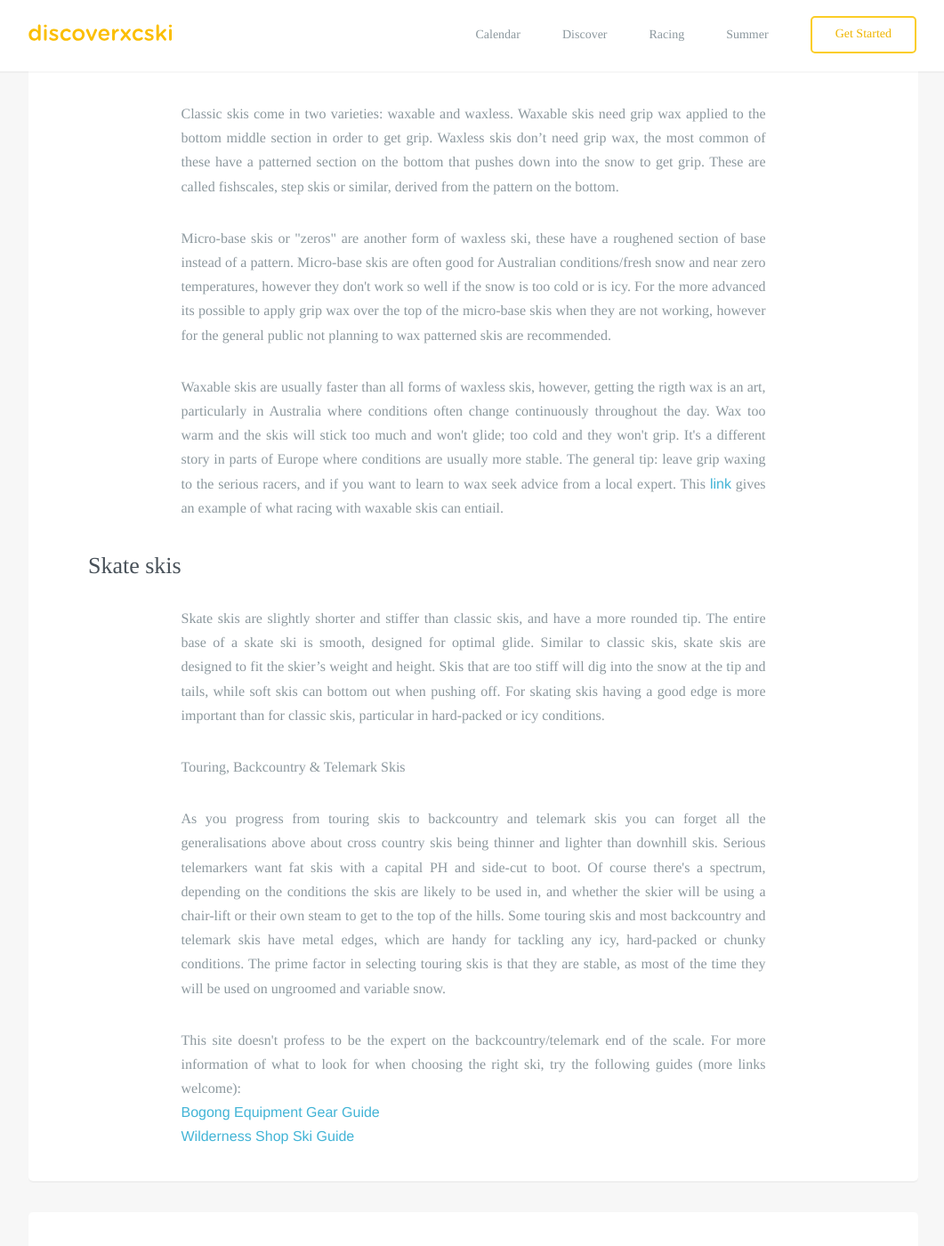
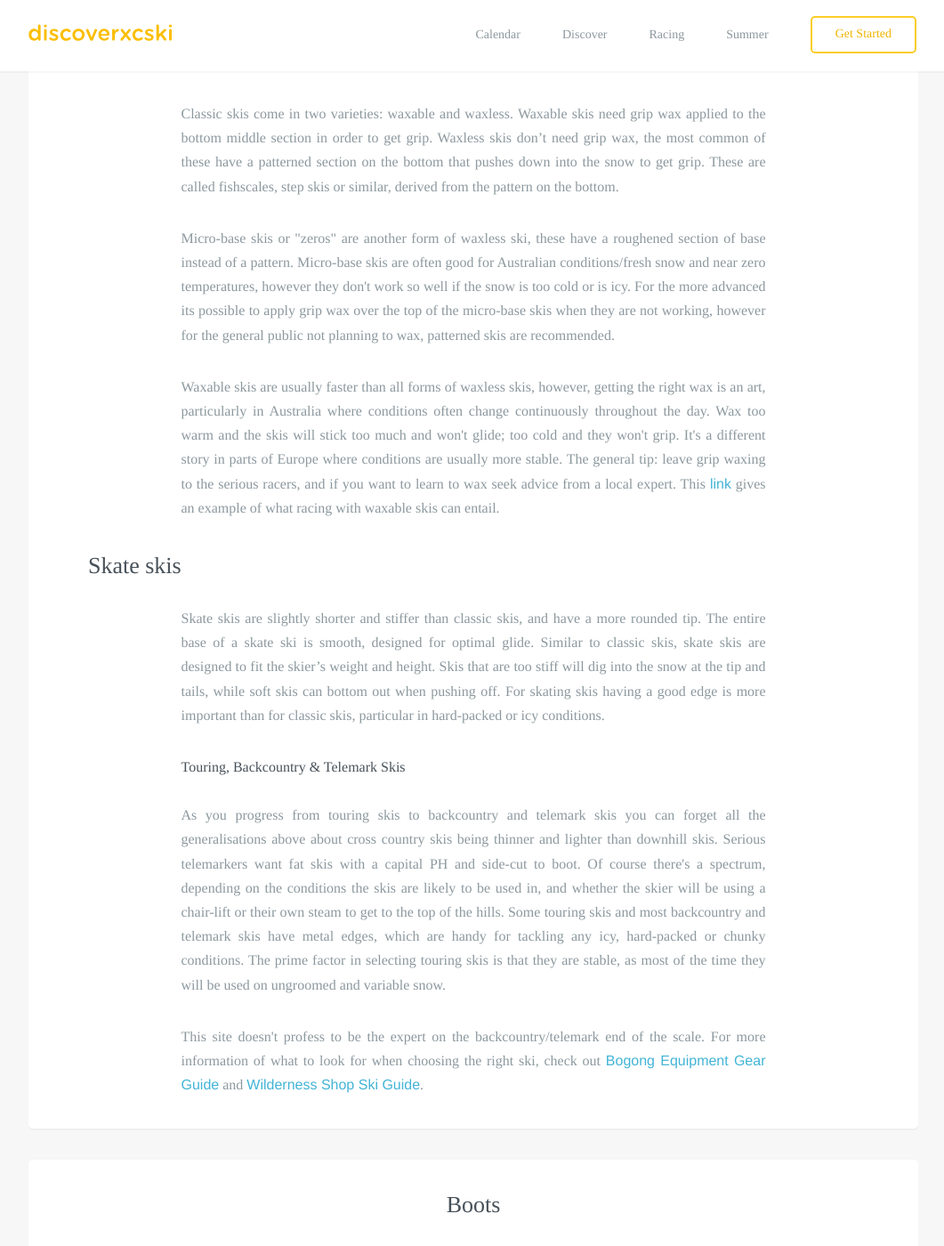
Before and after one commit to robcatto/robcatto.github.io, a Jekyll site: the page built from get-started/equipment/index.html, in a window 1280 px wide and 1400 px high, scrolled down 1127 px. Shown: the whole window at 89% size, without its empty margins (108-1169 px from the left). Built offline with Jekyll 4.4.1, drawn with Linux system fonts in a browser that asks for light colours; some web fonts are replaced; Markdown is read by kramdown in place of the engine named in the settings; some of the changed text lies outside the part shown.

Commit message:
Update index.html

```diff
--- a/get-started/equipment/index.html
+++ b/get-started/equipment/index.html
@@ -49,18 +49,15 @@ layout: default
                     <p class="left__aligned--p">In general cross country skis are thinner and lighter than downhill skis.  For track skiing there are two main types of skis; classic skis with a pattern/wax underneath the foot which stops it from gliding backwards, and skate skis which are completely smooth on the bottom and designed only for gliding. For both classic and skating skis probably the most important thing is that they are the right stiffness (known as flex) for your weight.
                 <h3 align=left>Classic skis</h3>
                     <p class="left__aligned--p">Classic skis come in two varieties: waxable and waxless. Waxable skis need grip wax applied to the bottom middle section in order to get grip. Waxless skis don’t need grip wax, the most common of these have a patterned section on the bottom that pushes down into the snow to get grip. These are called fishscales, step skis or similar, derived from the pattern on the bottom.
-                    <p class="left__aligned--p">Micro-base skis or "zeros" are another form of waxless ski, these have a roughened section of base instead of a pattern. Micro-base skis are often good for Australian conditions/fresh snow and near zero temperatures, however they don't work so well if the snow is too cold or is icy. For the more advanced its possible to apply grip wax over the top of the micro-base skis when they are not working, however for the general public not planning to wax patterned skis are recommended.
-                        <p class="left__aligned--p">Waxable skis are usually faster than all forms of waxless skis, however, getting the rigth wax is an art, particularly in Australia where conditions often change continuously throughout the day. Wax too warm and the skis will stick too much and won't glide; too cold and they won't grip. It's a different story in parts of Europe where conditions are usually more stable. The general tip: leave grip waxing to the serious racers, and if you want to learn to wax seek advice from a local expert. This <a href="http://crosscountryskier.com.au/techniques/classic/2007104186094.htm"target="blank">link</a> gives an example of what racing with waxable skis can entiail.</p>
+                    <p class="left__aligned--p">Micro-base skis or "zeros" are another form of waxless ski, these have a roughened section of base instead of a pattern. Micro-base skis are often good for Australian conditions/fresh snow and near zero temperatures, however they don't work so well if the snow is too cold or is icy. For the more advanced its possible to apply grip wax over the top of the micro-base skis when they are not working, however for the general public not planning to wax, patterned skis are recommended.
+                        <p class="left__aligned--p">Waxable skis are usually faster than all forms of waxless skis, however, getting the right wax is an art, particularly in Australia where conditions often change continuously throughout the day. Wax too warm and the skis will stick too much and won't glide; too cold and they won't grip. It's a different story in parts of Europe where conditions are usually more stable. The general tip: leave grip waxing to the serious racers, and if you want to learn to wax seek advice from a local expert. This <a href="http://crosscountryskier.com.au/techniques/classic/2007104186094.htm"target="blank">link</a> gives an example of what racing with waxable skis can entail.</p>
 
                    <h3 align=left>Skate skis</h3>
                     <p class="left__aligned--p">Skate skis are slightly shorter and stiffer than classic skis, and have a more rounded tip. The entire base of a skate ski is smooth, designed for optimal glide. Similar to classic skis, skate skis are designed to fit the skier’s weight and height. Skis that are too stiff will dig into the snow at the tip and tails, while soft skis can bottom out when pushing off. For skating skis having a good edge is more important than for classic skis, particular in hard-packed or icy conditions.
                      </p>
-             <p class="left__aligned--p">Touring, Backcountry & Telemark Skis</h3>
+             <h3 class="left__aligned--p">Touring, Backcountry & Telemark Skis</h3>
               <p class="left__aligned--p">As you progress from touring skis to backcountry and telemark skis you can forget all the generalisations above about cross country skis being thinner and lighter than downhill skis. Serious telemarkers want fat skis with a capital PH and side-cut to boot. Of course there's a spectrum, depending on the conditions the skis are likely to be used in, and whether the skier will be using a chair-lift or their own steam to get to the top of the hills. Some touring skis and most backcountry and telemark skis have metal edges, which are handy for tackling any icy, hard-packed or chunky conditions. The prime factor in selecting touring skis is that they are stable, as most of the time they will be used on ungroomed and variable snow.
-                <p class="left__aligned--p">This site doesn't profess to be the expert on the backcountry/telemark end of the scale. For more information of what to look for when choosing the right ski, try the following guides (more links welcome):
-
-                <br><a href="http://www.bogong.com.au/gear/ski.html"target="blank">Bogong Equipment Gear Guide</a>
-                <br><a href="http://www.wildernessshop.com.au/html/xc_skis.html"target="blank">Wilderness Shop Ski Guide</a>
+                <p class="left__aligned--p">This site doesn't profess to be the expert on the backcountry/telemark end of the scale. For more information of what to look for when choosing the right ski, check out <a href="http://www.bogong.com.au/gear/ski.html"target="blank">Bogong Equipment Gear Guide</a> and <a href="http://www.wildernessshop.com.au/html/xc_skis.html"target="blank">Wilderness Shop Ski Guide</a>.
                  </p>
                 </section>
                   <section class="mobile_section">
@@ -83,12 +80,12 @@ layout: default
 
                         <p class="left__aligned--p">Some bindings are automatic, which means they can be put on without using your hands and detached by pressing down with the tip of your pole on the binding. These are often used on hire skis. Manual bindings are more common, and are put on or taken off by lifting the front of the binding.
                           <p class="left__aligned--p">There are many older bindings out there that are now obsolete. If buying equipment from a ski sale make sure that you have boots to match the binding system.
-                             <p class="left__aligned--p">>Bindings for track skis, touring skis and telemark skis are generally incompatible. For more details on backcountry and telemark bindings try the <a href="http://www.bogong.com.au/gear/ski.html"target="blank">Bogong Equipment Gear Guide</a> or talk to the staff in your nearest XC shop.
+                             <p class="left__aligned--p">Bindings for track skis, touring skis and telemark skis are generally incompatible. For more details on backcountry and telemark bindings try the <a href="http://www.bogong.com.au/gear/ski.html"target="blank">Bogong Equipment Gear Guide</a> or talk to the staff in your nearest XC shop.
                      </p>
 
                 </section>
 
-                         <section class="mobile_section">
+
 
 
                          <section class="mobile_section">
```
